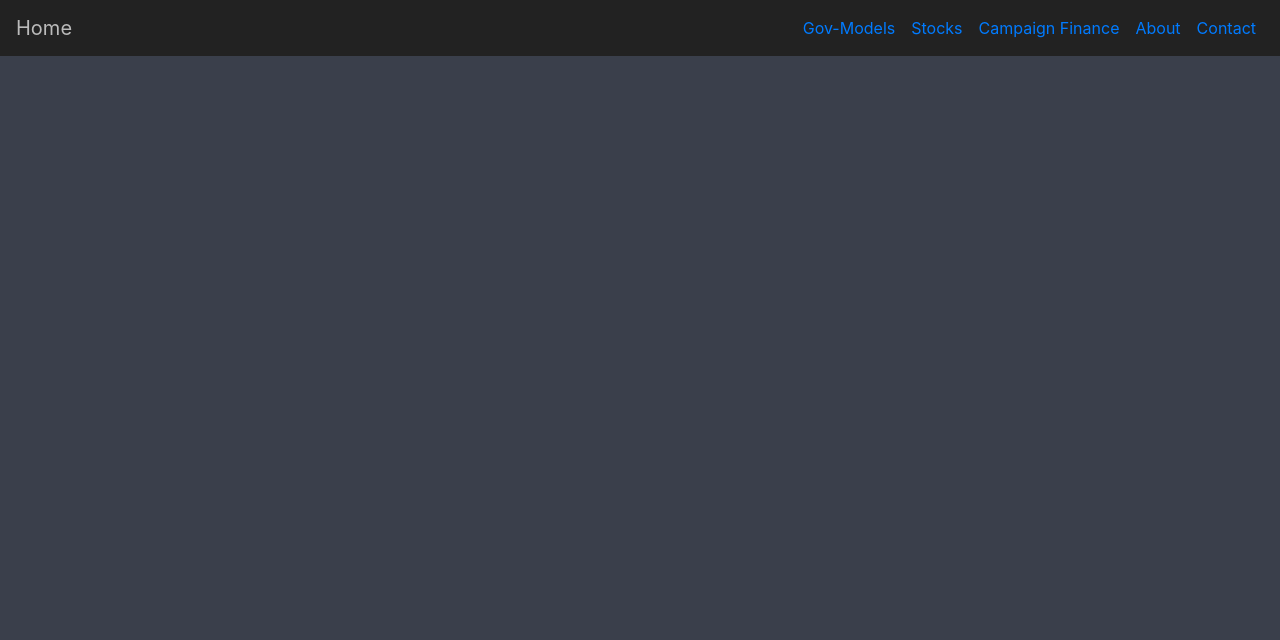
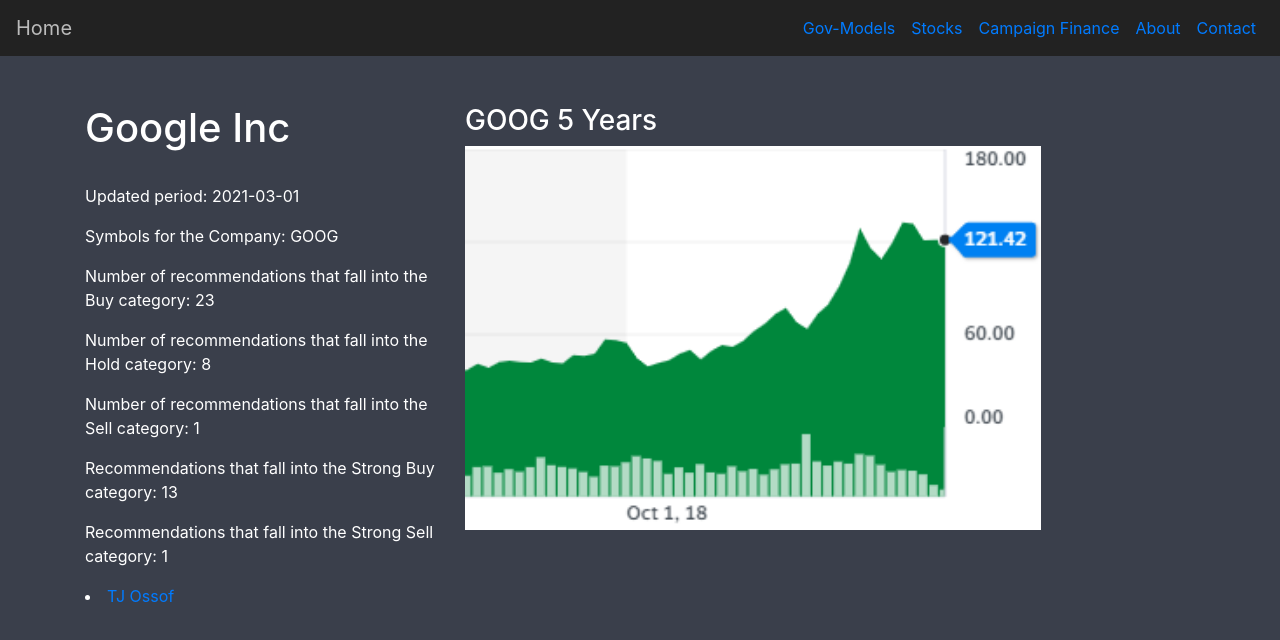
Before and after one commit to kev-liangg/thepoliticalmarket, a React (Create React App) app in the folder frontend/: page /GOOG in a window 1280 px wide. Shown: the top 640 px of the page. Built offline with nearby package versions, Linux system fonts and the light colour scheme.

Commit message:
fixed merge conflicts (2)

```diff
--- a/frontend/src/App.js
+++ b/frontend/src/App.js
@@ -33,7 +33,7 @@
             <Route exact path = "/About" component = {About} />
             <Route exact path = "/DELL" component = {DELL} />
             <Route exact path = "/HPQ" component = {HPQ} />
-            <Route exact path = "/AAPL" component = {GOOG} />
+            <Route exact path = "/GOOG" component = {GOOG} />
             {/* <Route path = "/gov-models/Contracts" component = {Contracts} />
             <Route path = "/gov-models/State" component = {State} /> */}
             {/* <Route component = {NoMatch} /> */}
--- a/frontend/src/sto-models/sto-instances/GOOG.js
+++ b/frontend/src/sto-models/sto-instances/GOOG.js
@@ -2,9 +2,6 @@
 import "./GOOG.css";
 import { toy_data } from "../stockTrends";
 import aapl_5 from "./AAPL_5Year.PNG"
-
-
-import { BrowserRouter as Router,Route,Link,Switch} from 'react-router-dom';
 
 
 function GOOG() {
```
